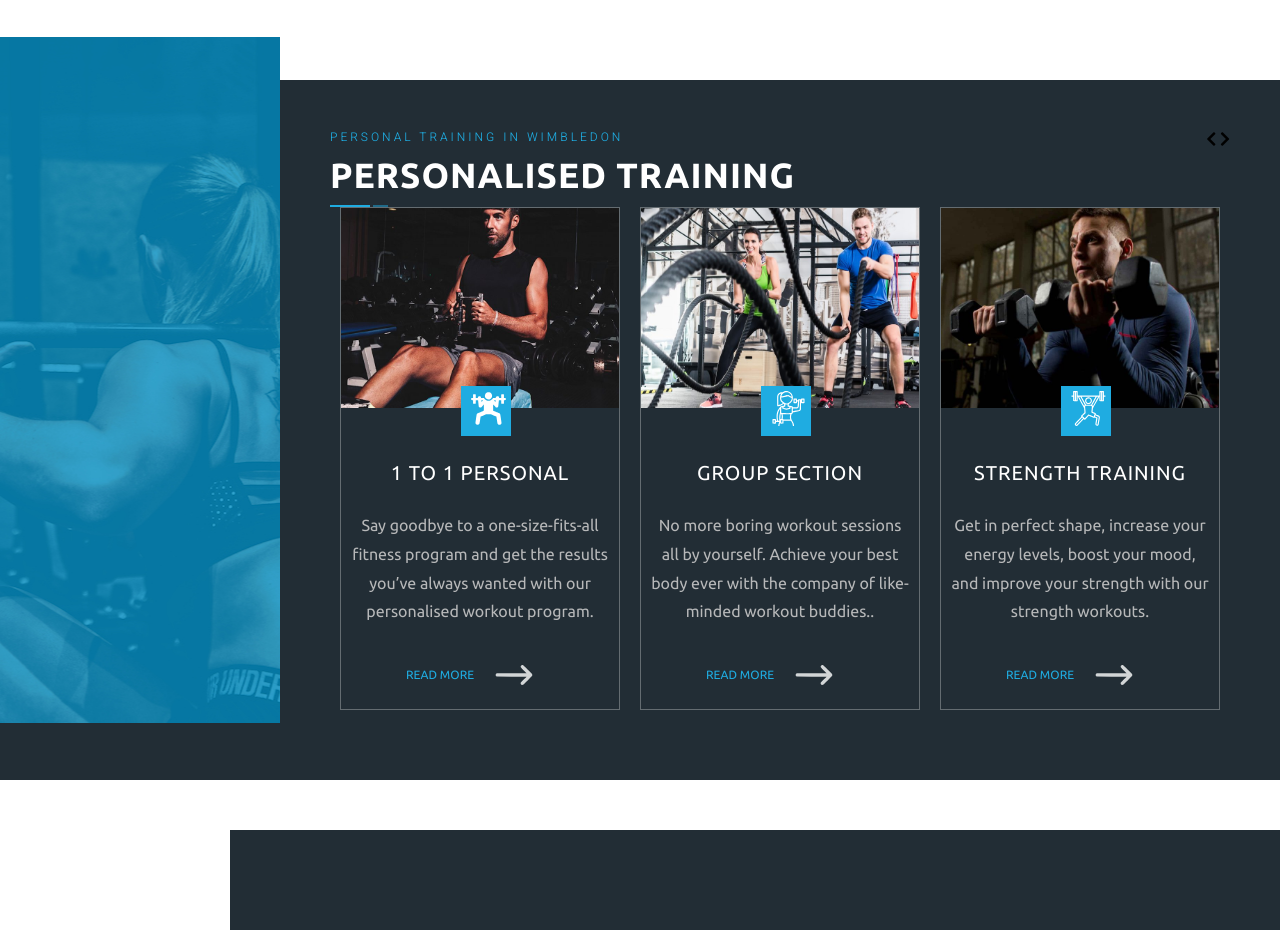
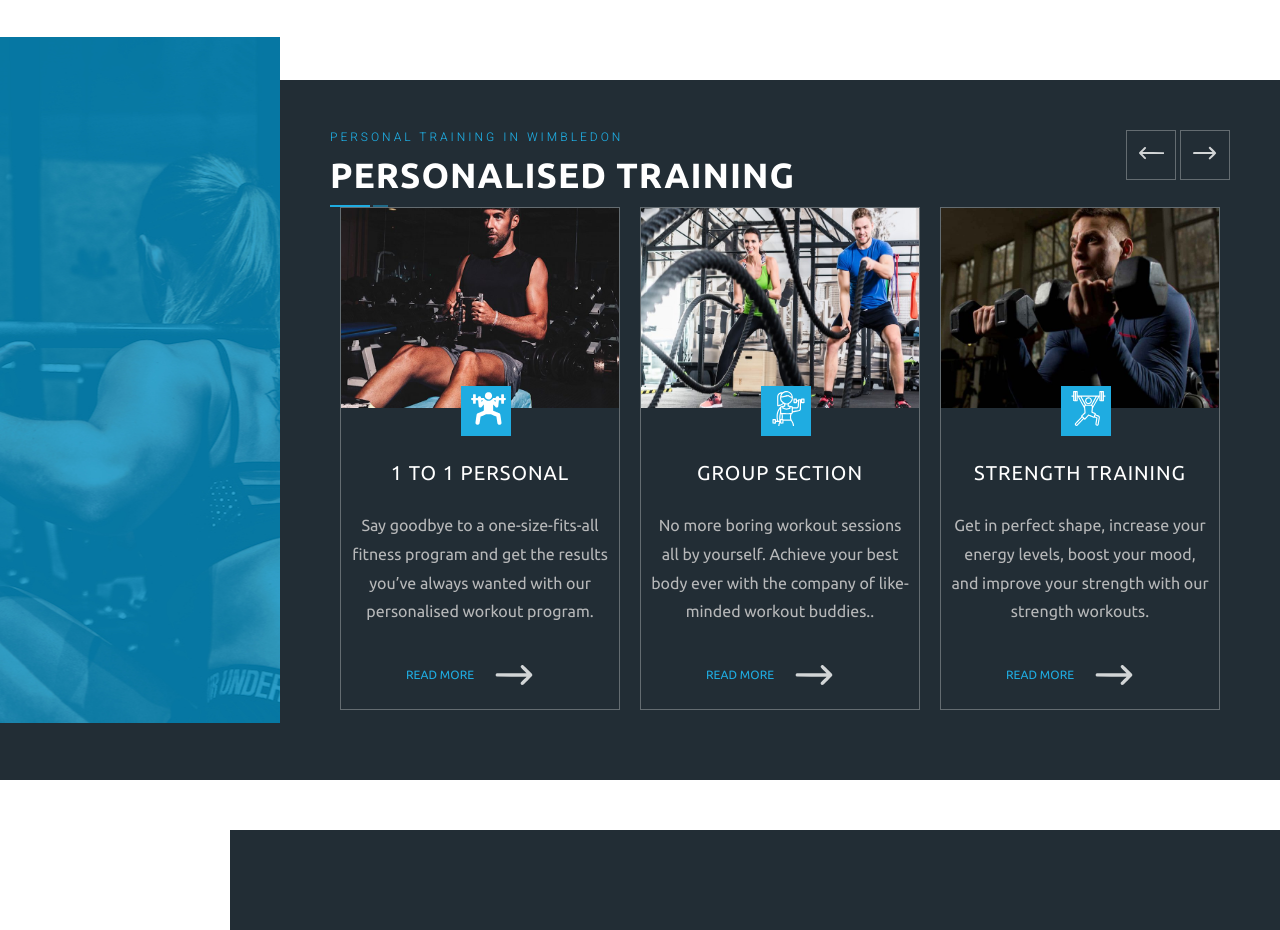
Before and after one commit to DanteBorges/MWT_Trainer, a website: page index.html in a window 1280 px wide. Shown: the part 2200-3130 px from the top of the page. Drawn offline with nearby package versions, Linux system fonts and the light colour scheme.

Commit message:
.container_list_items fixed, slide scroll button added

```diff
--- a/JS/script.js
+++ b/JS/script.js
@@ -11,6 +11,31 @@ $(document).ready(function() {
       autoplaySpeed: 2000,
       nextArrow: $(".next"),
       prevArrow: $(".prev"),
+      responsive: [
+        {
+          breakpoint: 1024,
+          settings: {
+            slidesToShow: 3,
+            slidesToScroll: 3,
+            infinite: true,
+            dots: true
+          }
+        },
+        {
+          breakpoint: 600,
+          settings: {
+            slidesToShow: 2,
+            slidesToScroll: 2
+          }
+        },
+        {
+          breakpoint: 480,
+          settings: {
+            slidesToShow: 1,
+            slidesToScroll: 1
+          }
+        }
 
+      ]
     });
   });
--- a/index.html
+++ b/index.html
@@ -351,7 +351,7 @@
         <div class="personal_training">
             <div class="personal_training_img_girl"></div>
             <div class="personal_training_container">
-                <div class= "personal_training_header">
+                <div class="personal_training_header">
                     <div class="personal_training_container_titlles">
                         <h4 class="personal_training_container_title_h4">
                             PERSONAL TRAINING IN WIMBLEDON
@@ -361,8 +361,46 @@
                         </h2>
                     </div>
                     <div class="bottons-wrappers">
-                        <i class="fas fa-chevron-left prev"></i>
-                        <i class="fas fa-chevron-right next"></i>
+                        <button class=" botton-left prev">
+
+                            <?xml version="1.0" standalone="no"?>
+                            <!DOCTYPE svg
+                                PUBLIC "-//W3C//DTD SVG 20010904//EN" "http://www.w3.org/TR/2001/REC-SVG-20010904/DTD/svg10.dtd">
+                            <svg version="1.0" xmlns="http://www.w3.org/2000/svg" width="70%" height="70%"
+                                viewBox="0 0 512.000000 512.000000" preserveAspectRatio="xMidYMid meet">
+
+                                <g style="fill:rgba(255, 255, 255, 0.8);"
+                                    transform="translate(0.000000,512.000000) scale(0.100000,-0.100000)" fill="#000000"
+                                    stroke="none">
+                                    <path d="M1168 3782 c-43 -20 -1104 -1062 -1140 -1120 -33 -52 -33 -152 0
+-204 36 -58 1097 -1100 1140 -1120 113 -53 258 29 270 151 10 111 25 91 -381
+498 l-371 373 2149 2 2150 3 38 24 c21 13 50 42 65 64 23 34 27 52 27 107 0
+55 -4 73 -27 107 -15 22 -44 51 -65 64 l-38 24 -2150 3 -2149 2 371 373 c406
+407 391 387 381 498 -12 122 -157 204 -270 151z" />
+                                </g>
+                            </svg>
+
+
+                        </button>
+                        <button class="botton-right next">
+                            <?xml version="1.0" standalone="no"?>
+                            <!DOCTYPE svg
+                                PUBLIC "-//W3C//DTD SVG 20010904//EN" "http://www.w3.org/TR/2001/REC-SVG-20010904/DTD/svg10.dtd">
+                            <svg version="1.0" xmlns="http://www.w3.org/2000/svg" width="70%" height="70%"
+                                viewBox="0 0 512.000000 512.000000" preserveAspectRatio="xMidYMid meet">
+
+                                <g style="fill:rgba(255, 255, 255, 0.8);"
+                                    transform="translate(0.000000,512.000000) scale(0.100000,-0.100000)" fill="#000000"
+                                    stroke="none">
+                                    <path d="M3535 3821 c-104 -47 -153 -175 -106 -276 13 -26 143 -163 380 -400
+199 -198 361 -363 361 -367 0 -5 -857 -8 -1903 -8 l-1904 0 -44 -23 c-68 -36
+-103 -93 -107 -175 -4 -81 21 -138 81 -186 l39 -31 1919 -3 c1055 -1 1919 -6
+1919 -10 0 -4 -164 -171 -365 -372 -394 -394 -403 -405 -393 -494 7 -60 50
+-130 100 -163 56 -37 148 -44 204 -15 50 26 1145 1124 1170 1172 24 49 23 134
+-4 185 -30 59 -1126 1150 -1174 1170 -50 20 -124 19 -173 -4z" />
+                                </g>
+                            </svg>
+                        </button>
                     </div>
                 </div>
                 <div class="custom_underline">
@@ -374,7 +412,6 @@
 
                 <div class="personal_training_card_container">
                     <div class="post-slider">
-
 
                         <div class="post-wrapper">
 
--- a/style.css
+++ b/style.css
@@ -339,6 +339,7 @@ h6 {
 }
 
 .container_list_items {
+  width: 100%;
   height: 10px;
   list-style-type: none;
   display: block;
@@ -405,12 +406,10 @@ h6 {
   height: 600px;
 }
 
-.personal_training_header{
+.personal_training_header {
   display: flex;
   justify-content: space-between;
-
 }
-
 
 .personal_training_container_title_h4 {
   font-family: "Heebo", Arial, Helvetica, sans-serif;
@@ -436,16 +435,41 @@ h6 {
   width: 900px;
   height: 500px;
 }
-
-.personal_training_card {
-  border: 1px rgba(255, 255, 255, 0.2) solid;
-  width: 300px;
-  height: 500px;
-  display: flex;
-  flex-direction: column;
-  justify-content: space-between;
+.post-slider {
+  position: relative;
 }
 
+.post-slider .post-wrapper {
+  margin: 0px auto;
+  overflow: hidden;
+}
+
+.post-slider .post-wrapper .post {
+  margin: 0px 10px;
+  display: inline-block;
+  border: #646c71 solid 1px;
+}
+
+.post-slider .post-wrapper .img {
+  width: 280px;
+  height: 200px;
+}
+
+.botton-left{
+  height: 50px;
+  width: 50px;
+  border: #646c71 solid 1px;
+  background-color:#222d35;
+
+}
+
+.botton-right{
+  height: 50px;
+  width: 50px;
+  border: #646c71 solid 1px;
+  background-color:#222d35;
+
+}
 .personal_training_box_icon {
   position: relative;
   top: -25px;
@@ -801,23 +825,3 @@ h6 {
 }
 
 /*Carosel  */
-
-.post-slider {
-  position: relative;
-}
-
-.post-slider .post-wrapper {
-  margin: 0px auto;
-  overflow: hidden;
-}
-
-.post-slider .post-wrapper .post {
-  margin: 0px 10px;
-  display: inline-block;
-  border: #646c71 solid 1px;
-}
-
-.post-slider .post-wrapper .img {
-  width: 280px;
-  height: 200px;
-}
```
Also changed, not shown: public/img/left-arrow.svg (added).
